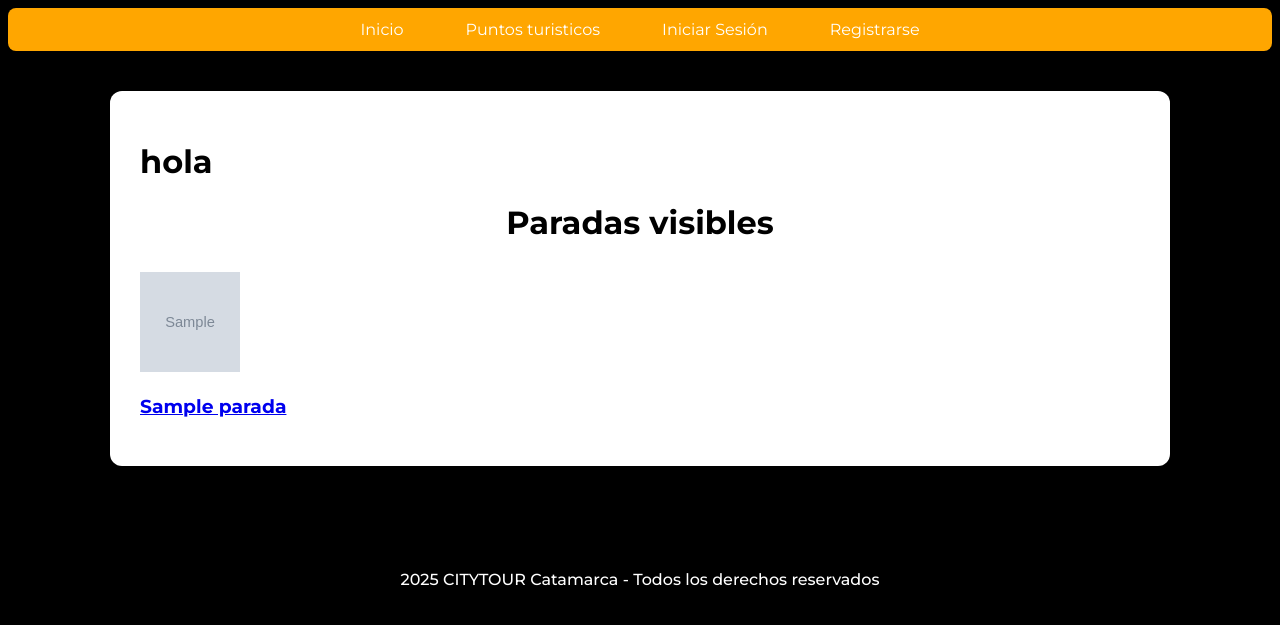
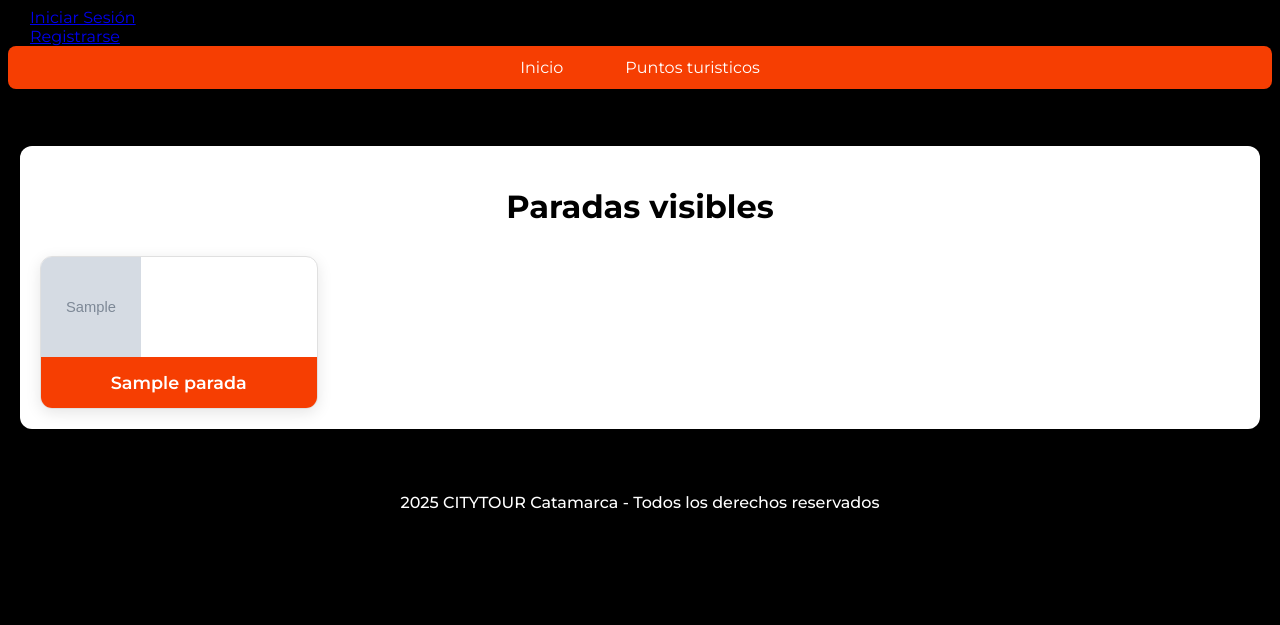
Before and after one commit to fran-paez/city-tour-catamarca, a Django app: page / in a window 1280 px wide. Shown: the top 625 px of the page. Run offline with Django 5.2, Linux system fonts and the light colour scheme; tables that the repository leaves empty hold one stand-in row (values such as "Sample post"); grey boxes marked "Sample" are stand-in pictures; some web fonts are replaced.

Commit message:
Tarjetas de parada en index

```diff
--- a/apps/reserva/static/reserva/css/estilos_reserva.css
+++ b/apps/reserva/static/reserva/css/estilos_reserva.css
@@ -7,41 +7,9 @@
     box-shadow: 0 4px 15px rgba(0, 0, 0, 0.15); /* sombra suave */
 }
 
-body {
-    background-color: rgb(0, 0, 0) !important;
-}
 
-nav {
-    background-color: #ffa600;
-    overflow: hidden;
-    border-radius: 8px;
-    box-shadow: 0 4px 8px rgba(0, 0, 0, 0.1);
-}
-nav ul {
-    list-style-type: none;
-    margin: 0;
-    padding: 0;
-    display: flex;
-    justify-content: center;
-}
-nav ul li {
-    margin: 0 15px;
-}
-nav ul li a {
-    display: inline-block;
-    padding: 12px 16px;
-    color: white;
-    text-decoration: none;
-    /*font-weight: bold;*/
-    border-radius: 4px;
-    transition: background-color 0.3s;
-}
-nav ul li a:hover {
-    background-color: #e59400;
-}
-
-nav span {
-    color: rgb(0, 0, 0) !important; /* Cambia 'blue' por el color que desees */
+span {
+    color: rgb(255, 255, 255) !important; /* Cambia 'blue' por el color que desees */
     display: inline-block;
     padding: 12px 16px;
 }
@@ -60,34 +28,89 @@ button:hover {
 
 }
 
-
-.contenedor_paradas {
-  max-width: 1000px;
-  margin: 40px auto;
-  padding: 30px;
-  background-color: #fff;
-  border-radius: 12px;
-  box-shadow: 0 4px 15px rgba(0, 0, 0, 0.15);
+body{
+    background-color: #000000;
 }
 
-.lista-paradas {
-  display: grid;
-  grid-template-columns: repeat(auto-fit, minmax(280px, 1fr));
-  gap: 20px;
+
+/* Contenedor principal de la sección de reservas */
+.contenedor_reserva {
+    max-width: 1200px;          /* Ancho máximo del contenedor */
+    margin: 0 auto;             /* Centra el contenedor horizontalmente */
+    padding: 20px;              /* Espacio interno alrededor del contenido */
 }
 
-.tarjeta-parada {
-  display: block;
-  text-decoration: none;
-  color: black;
-  padding: 20px;
-  border-radius: 10px;
-  background-color: #f9f9f9;
-  transition: all 0.2s ease-in-out;
-  box-shadow: 0 2px 8px rgba(0,0,0,0.1);
+
+
+
+
+
+/* Contenedor grid para las tarjetas de paradas */
+.contenedor-paradas {
+    display: grid;                          /* Usa CSS Grid para el layout */
+    grid-template-columns: repeat(4, 1fr);  /* 4 columnas de igual tamaño que ocupan todo el ancho */
+    gap: 30px;                             /* Espacio entre las tarjetas */
 }
 
-.tarjeta-parada:hover {
-  transform: scale(1.03);
-  background-color: #f0f0f0;
+/* Estilos para cada tarjeta individual de parada */
+.card-parada {
+    display: block;                        /* Usa display block para flujo normal */
+    text-decoration: none;                 /* Quita el subrayado de los enlaces */
+    background: white;                    /* Fondo blanco para la tarjeta */
+    border-radius: 12px;                  /* Esquinas redondeadas */
+    overflow: hidden;                     /* Oculta cualquier contenido que sobresalga */
+    box-shadow: 0 4px 15px rgba(0, 0, 0, 0.1); /* Sombra suave para efecto de elevación */
+    transition: all 0.3s ease;            /* Transición suave para efectos hover */
+    border: 1px solid #e0e0e0;           /* Borde sutil alrededor de la tarjeta */
 }
+
+/* Efectos cuando el usuario pasa el mouse sobre la tarjeta */
+.card-parada:hover {
+    transform: translateY(-5px);         /* Levanta la tarjeta 5px hacia arriba */
+    box-shadow: 0 8px 25px rgba(0, 0, 0, 0.25); /* Aumenta la sombra para mayor profundidad */
+    text-decoration: none;                /* Mantiene sin subrayado en hover */
+}
+
+/* Contenedor de la imagen de la parada */
+.parada-imagen {
+    width: 100%;                         /* La imagen ocupa el 100% del ancho de la tarjeta */
+}
+
+/* Estilos para la imagen dentro de la tarjeta */
+.parada-imagen img {
+    width: 100%;                         /* Imagen ocupa todo el ancho disponible */
+    /*height: 150px;                       /* Altura fija para consistencia visual */
+    object-fit: cover;                   /* Recorta la imagen para que cubra el espacio sin distorsionarse */
+    display: block;                      /* Elimina espacio extra debajo de la imagen */
+}
+
+/* Estilos para el nombre de la parada debajo de la imagen */
+.card-parada h3 {
+    margin: 0;                           /* Elimina márgenes por defecto */
+    padding: 15px 10px;                  /* Espacio interno alrededor del texto */
+    font-size: 1.1rem;                   /* Tamaño de fuente ligeramente aumentado */
+    text-align: center;                  /* Centra el texto horizontalmente */
+    font-weight: 600;                    /* Texto en negrita semi */
+    color: #ffffff;                     /* Color de texto azul oscuro */
+    background: #f63e02;                   /* Fondo blanco para el área del texto */
+}
+
+/* ========== ESTILOS RESPONSIVE PARA DISPOSITIVOS MÓVILES ========== */
+@media (max-width: 768px) {
+    /* Ajusta el grid para pantallas más pequeñas */
+    .contenedor-paradas {
+        grid-template-columns: repeat(2, 1fr); /* 2 columnas en móviles en lugar de 4 */
+        gap: 15px;                          /* Menos espacio entre tarjetas */
+    }
+
+    /* Reduce la altura de las imágenes en móvil */
+    .parada-imagen img {
+        height: 120px;                      /* Altura reducida para móviles */
+    }
+
+    /* Ajusta el texto para pantallas pequeñas */
+    .card-parada h3 {
+        font-size: 1rem;                    /* Tamaño de fuente más pequeño */
+        padding: 12px 8px;                  /* Menos padding interno */
+    }
+}
--- a/apps/reserva/templates/reserva/base_reserva.html
+++ b/apps/reserva/templates/reserva/base_reserva.html
@@ -2,49 +2,45 @@
 {% load static %}
 
 
-{% block extra_head %}
+{% block styles_head %}
 <link rel="stylesheet" href="{% static 'reserva/css/estilos_reserva.css' %}">
 {% endblock %}
 
 
 {% block global_content %}
 
+    {% if request.user.is_authenticated %}
+        <span>Bienvenido, <strong>@{{ request.user.username }}</strong>(Rol: {{ request.user.rol.nombre }})</span>
+        <form action="{% url 'logout' %}" method="POST">
+            {% csrf_token %}
+            <button type="submit">Cerrar Sesión</button>
+        </form>
+    {% else %}
+        <li><a href="{% url 'login' %}">Iniciar Sesión</a></li>
+        <li><a href="{% url 'crear_usuario' %}">Registrarse</a></li>
+    {% endif %}
+
     <nav>
         <ul>
             <li><a href="{% url 'index' %}">Inicio</a></li>
             <li><a href="{% url 'paradas_disponibles' %}">Puntos turisticos</a></li>
 
-        {% if request.user.is_authenticated %}
-
-            {% if request.user.rol.nombre == 'ADMINISTRADOR' %}
+            {% if request.user.is_authenticated and  request.user.rol.nombre == 'ADMINISTRADOR' %}
                 <li><a href="{% url 'listar_usuarios' %}">Gestionar Usuarios</a></li>
                 <li><a href="{% url 'listar_roles' %}">Gestionar Roles</a></li>
                 <li><a href="{% url 'lista_itinerarios' %}">Gestionar itinerarios</a></li>
             {% endif %}
 
-            <span>Bienvenido, <strong>@{{ request.user.username }}</strong>(Rol: {{ request.user.rol.nombre }})</span>
-
-            <form action="{% url 'logout' %}" method="POST">
-                {% csrf_token %}
-                <button type="submit">Cerrar Sesión</button>
-            </form>
-
-        {% else %}
-            <li><a href="{% url 'login' %}">Iniciar Sesión</a></li>
-            <li><a href="{% url 'crear_usuario' %}">Registrarse</a></li>
-
-        {% endif %}
         </ul>
     </nav>
 
 
 
-
+    <br><br><br>
 
 
 
 <div class="contenedor_reserva">
-    <h1>hola</h1>
     {% block reserva_content %}
     {% endblock %}
 </div>
--- a/apps/reserva/views.py
+++ b/apps/reserva/views.py
@@ -6,13 +6,15 @@ import os
 
 
 def index(request):
-    paradas = Parada.objects.filter(visibilidad_pagina=True).order_by('nombre')  # opcional order_by
+    # Obtener solo las primeras 4 paradas visibles
+    paradas = Parada.objects.filter(visibilidad_pagina=True).order_by('nombre')[:4]
     return render(request, 'reserva/index.html', {'paradas': paradas})
 
 
 def parada_detalles(request, parada_id):
     parada = get_object_or_404(Parada, id=parada_id)
     return render(request, 'reserva/parada_detalles.html', {'parada': parada})
+
 
 
 
--- a/static/css/estilos_global.css
+++ b/static/css/estilos_global.css
@@ -5,6 +5,38 @@ footer {
     font-weight: 500;
     text-align: center;
     color:white;
-    background-color: rgb(0, 0, 0);
+    background-color: black;
     padding: 10px;
 }
+
+body {
+font-family: 'Montserrat', sans-serif;
+background-color: white;
+}
+
+nav {
+    background-color: #f63e02;
+    overflow: hidden;
+    border-radius: 8px;
+    box-shadow: 0 4px 8px rgba(0, 0, 0, 0.1);
+}
+nav ul {
+    list-style-type: none;
+    margin: 0;
+    padding: 0;
+    display: flex;
+    justify-content: center;
+}
+
+nav ul li {
+    margin: 0 15px;
+}
+
+nav ul li a {
+    display: inline-block;
+    padding: 12px 16px;
+    color: white;
+    text-decoration: none;
+    border-radius: 4px;
+    transition: background-color 0.3s;
+}
--- a/templates/base_global.html
+++ b/templates/base_global.html
@@ -12,7 +12,8 @@
     <link rel="preconnect" href="https://fonts.gstatic.com" crossorigin>
     <link href="https://fonts.googleapis.com/css2?family=EB+Garamond:ital,wght@0,400..800;1,400..800&family=Montserrat:ital,wght@0,100..900;1,100..900&family=Noto+Serif+Todhri&family=Playfair+Display:ital,wght@0,400..900;1,400..900&display=swap" rel="stylesheet">
 
-    {% block extra_head %}{% endblock %}
+    {% block styles_head %}{% endblock %}
+
 </head>
 <body>
 
```
Also changed, not shown: apps/recorrido/static/recorrido/css/estilos_recorrido.css (+4 -38 lines), apps/recorrido/templates/recorrido/base.html (+6 -7 lines), apps/reserva/templates/reserva/parada_detalles.html (+5 -3 lines).
